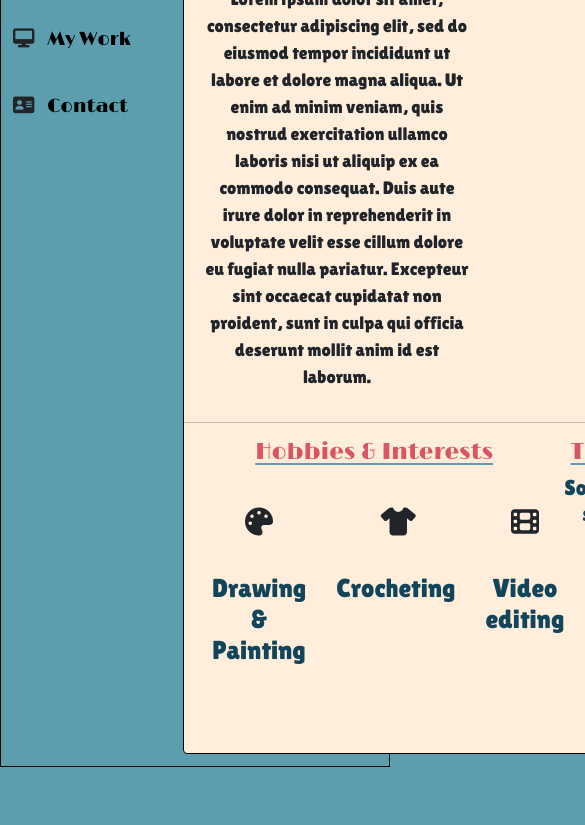
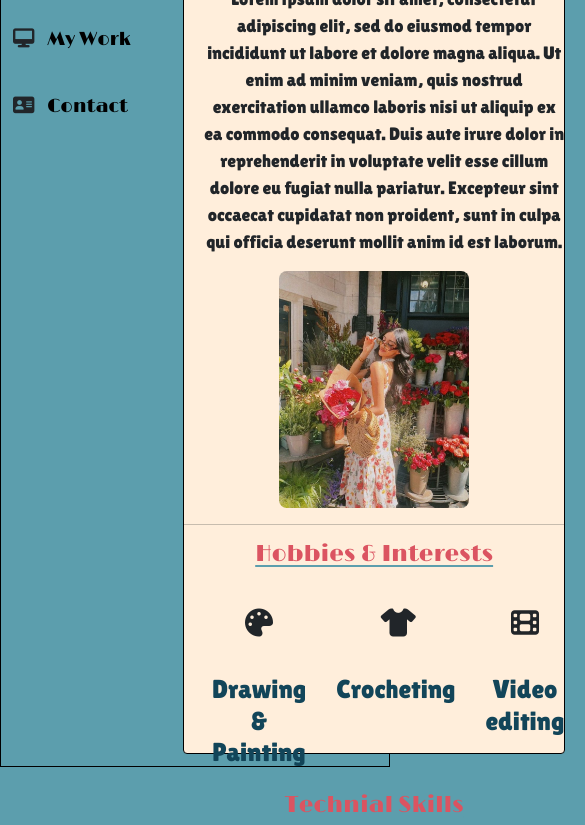
Before and after one commit to AniyaKhawaja/My-Work-Portfolio, a plain HTML site: page about.html in a window 390 px wide. Shown: the part 283-1108 px from the top of the page, 585 px wide, since content can reach past the window. Drawn offline with nearby package versions, Linux system fonts and the light colour scheme; a web font is replaced by a local one.

Commit message:
responsive styling

```diff
--- a/about.html
+++ b/about.html
@@ -96,6 +96,12 @@ line-height: 2;
 .footer2 a {
       color: var(--highlights-1-color);
     text-decoration: none;
+}
+
+@media (max-width: 900px) {
+  .grid-2-columns {
+    grid-template-columns: 1fr;
+  }
 }
 
 </style>
```
